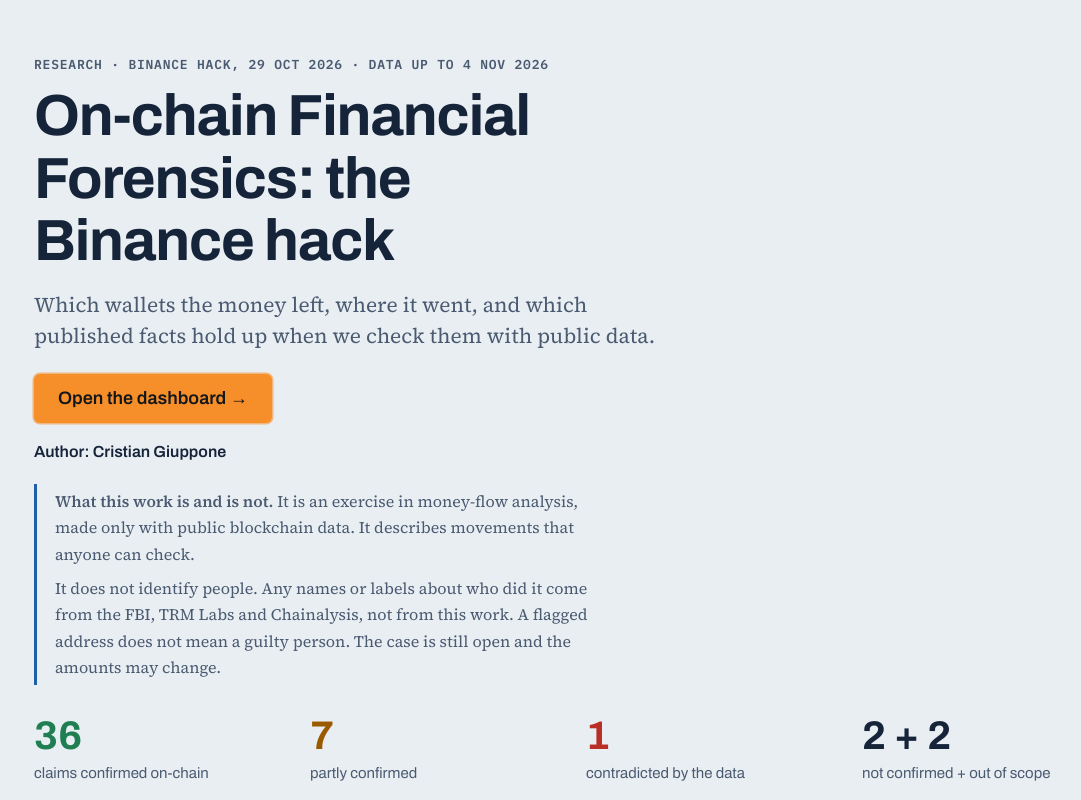
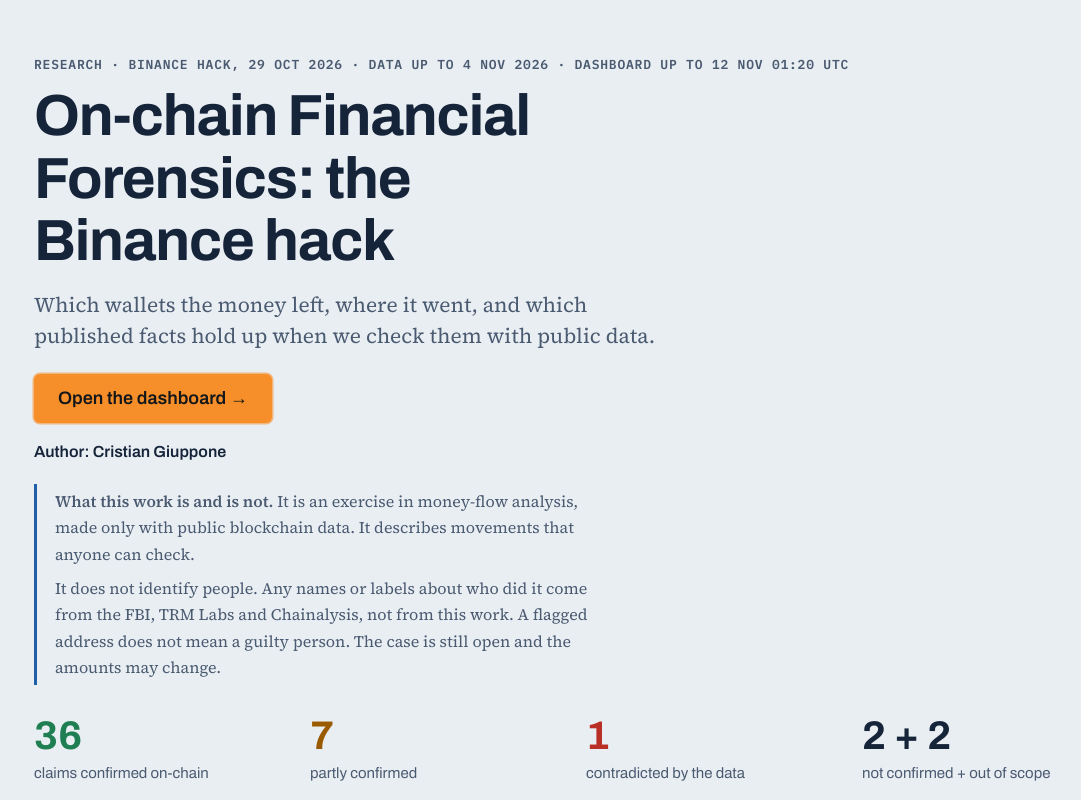
Before and after one commit to Giuppone/binance-money-trail, a plain HTML site: page index.html in a window 1280 px wide. Shown: the top 800 px of the page, without its empty margins (66-1147 px from the left). Drawn offline with Linux system fonts and the light colour scheme.

Commit message:
actualizacion fecha

```diff
--- a/index.html
+++ b/index.html
@@ -88,7 +88,7 @@ input:not([type=checkbox]),select{font:14px var(--t);padding:7px;background:var(
 :root[data-theme="dark"] .nuevo .ojo,:root[data-theme="dark"] .nar{color:#F2A65A}
 </style>
 <div class="w">
-<header><div class="ojo">RESEARCH · BINANCE HACK, 29 OCT 2026 · DATA UP TO 4 NOV 2026</div>
+<header><div class="ojo">RESEARCH · BINANCE HACK, 29 OCT 2026 · DATA UP TO 4 NOV 2026 · DASHBOARD UP TO 12 NOV 01:20 UTC</div>
 <h1>On-chain Financial Forensics: the Binance hack</h1>
 <p class="bajada">Which wallets the money left, where it went, and which published facts hold up when we check them with public data.</p>
 <p style="margin-top:22px"><a class="boton vivo" href="dashboard.html">Open the dashboard →</a></p>
```
